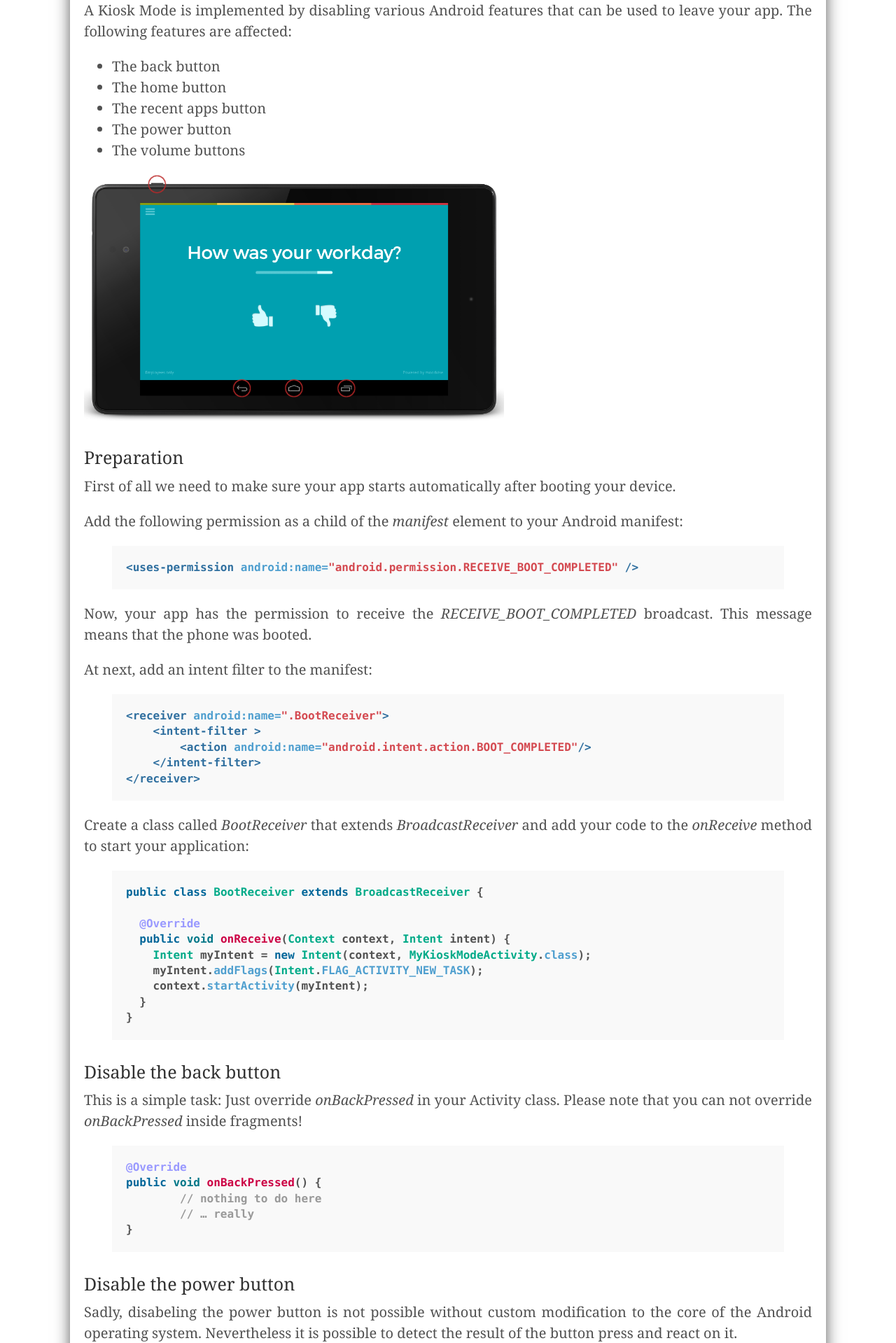
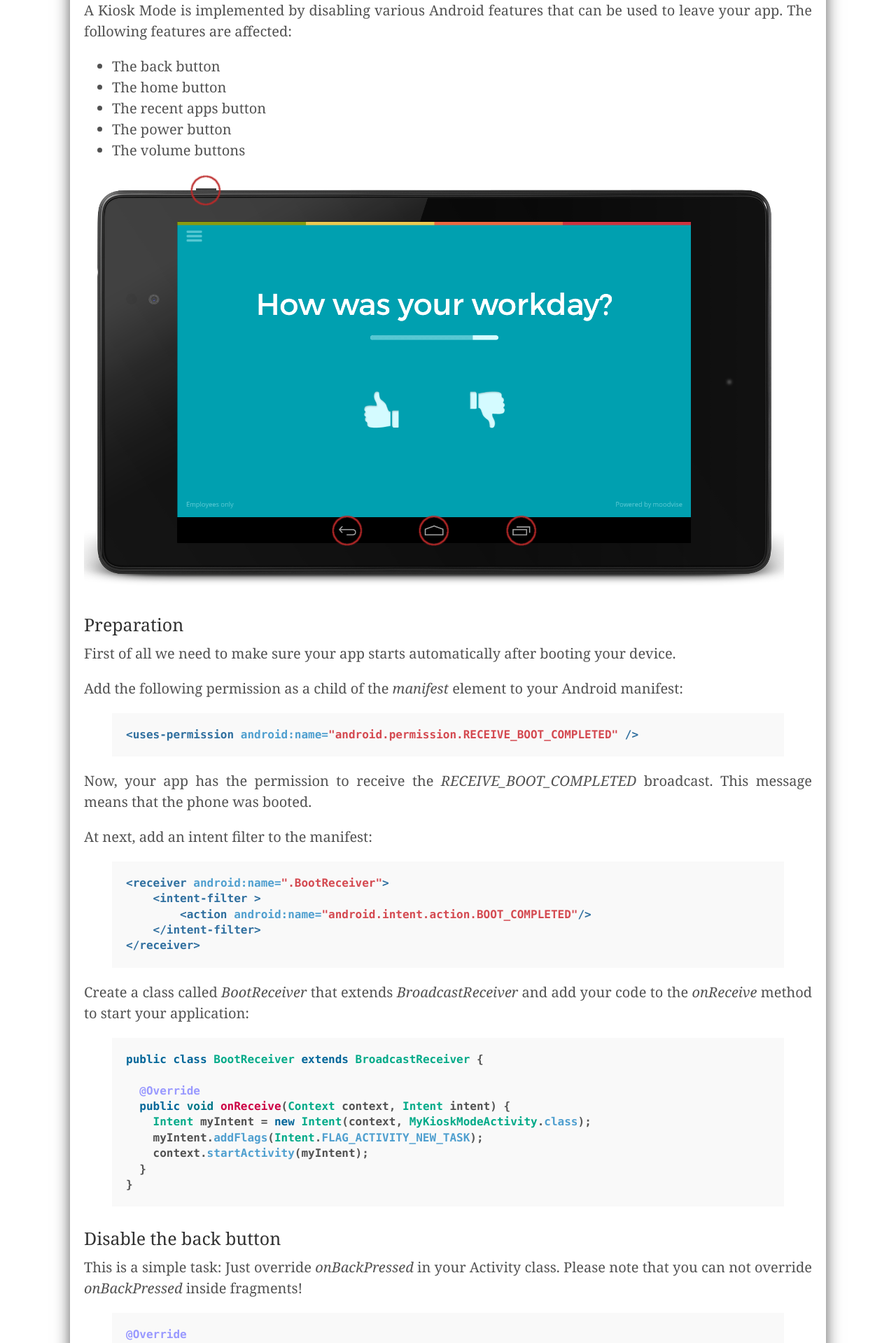
Before and after one commit to andreasschrade/andreasschrade.github.com, a Jekyll site: the page built from _posts/2015-02-16-android-tutorial-how-to-create-a-kiosk-mode-in-android.md, in a window 1280 px wide. Shown: the part 959-2878 px from the top of the page at 70% size. Built offline with Jekyll 4.4.1, drawn with Linux system fonts in a browser that asks for light colours; Markdown is read by kramdown in place of the engine named in the settings.

Commit message:
minor fixes

```diff
--- a/_posts/2015-02-16-android-tutorial-how-to-create-a-kiosk-mode-in-android.md
+++ b/_posts/2015-02-16-android-tutorial-how-to-create-a-kiosk-mode-in-android.md
@@ -30,7 +30,7 @@
 - The power button
 - The volume buttons
 
-<img style="display:block; width:100%; max-width:600px;"  src="{{ site.url }}/assets/2015-02-17-android-kiosk-mode.png">
+<a href="https://moodvise.com"><img style="display:block; width:100%; max-width:1000px; border:0px"  src="{{ site.url }}/assets/2015-02-17-android-kiosk-mode.png"></a>
 
 
 ### Preparation
```
